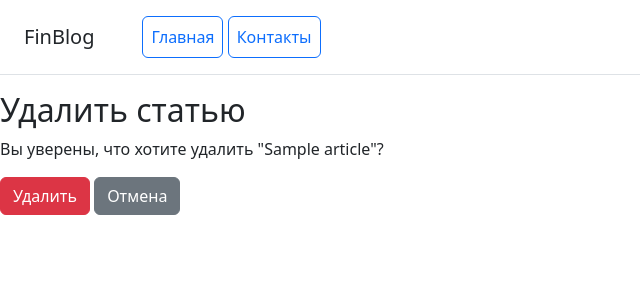
After one commit to Fin395/djangoHomework, a Django app: page /blog/blogs/delete/1/ in a window 1280 px wide. The commit adds this page. Shown: the top 300 px of the page, without its empty margins (0-640 px from the left). Run offline with Django 5.2, Linux system fonts and the light colour scheme; tables that the repository leaves empty hold one stand-in row (values such as "Sample post"); some libraries are stand-ins or nearby versions.

Commit message:
completing the CRUD

```diff
--- /dev/null
+++ b/blog/templates/blog/article_confirm_delete.html
@@ -0,0 +1,11 @@
+{% extends 'blog/base.html' %}
+<title>{% block title %}Удалить статью{% endblock %}</title>
+{% block content %}
+<h2>Удалить статью</h2>
+<p>Вы уверены, что хотите удалить "{{ object.title }}"?</p>
+<form method="post">
+    {% csrf_token %}
+    <button type="submit" class="btn btn-danger">Удалить</button>
+    <a href="{% url 'blog:articles' %}" class="btn btn-secondary">Отмена</a>
+</form>
+{% endblock %}
--- a/blog/templates/blog/article_detail.html
+++ b/blog/templates/blog/article_detail.html
@@ -11,6 +11,9 @@
     <p>{{object.content}}</p>
     <p class="card-text"><small class="text-body-secondary">Количество просмотров: {{object.views}}</small></p>
     <a class="p-2 btn btn-outline-primary" href="{% url 'blog:articles' %}">Вернуться к списку статей</a>
+    <a class="p-2 btn btn-outline-primary" href="{% url 'blog:edit' object.pk %}">Редактировать</a>
+        <a class="p-2 btn btn-outline-primary" href="{% url 'blog:delete' object.pk %}">Удалить</a>
+
   </div>
 </div>
 {% endblock %}
--- a/blog/urls.py
+++ b/blog/urls.py
@@ -1,6 +1,7 @@
 from django.urls import path
 from blog.apps import BlogConfig
-from blog.views import BlogView, BlogContactsView, ArticleDetailView, ArticlesListView, ArticleCreateView
+from blog.views import BlogView, BlogContactsView, ArticleDetailView, ArticlesListView, ArticleCreateView, \
+    ArticleUpdateView, ArticleDeleteView
 
 app_name = BlogConfig.name
 
@@ -10,5 +11,7 @@ urlpatterns = [
     path('blogs/article/<int:pk>/', ArticleDetailView.as_view(), name='article'),
     path('blogs/articles/', ArticlesListView.as_view(), name='articles'),
     path('blogs/new/', ArticleCreateView.as_view(), name='new'),
+    path('blogs/edit/<int:pk>/', ArticleUpdateView.as_view(), name='edit'),
+    path('blogs/delete/<int:pk>/', ArticleDeleteView.as_view(), name='delete'),
 
 ]
--- a/blog/views.py
+++ b/blog/views.py
@@ -1,29 +1,32 @@
 from django.views.generic import TemplateView, DetailView, ListView
-from django.views.generic.edit import CreateView
+from django.views.generic.edit import CreateView, UpdateView, DeleteView
 from django.urls import reverse_lazy
-
-
-
 from blog.models import Article
-
 
 class BlogView(TemplateView):
     template_name = 'blog/main_page.html'
 
-
 class BlogContactsView(TemplateView):
     template_name = 'blog/contacts.html'
-
 
 class ArticleDetailView(DetailView):
     model = Article
 
-
 class ArticlesListView(ListView):
     model = Article
-
 
 class ArticleCreateView(CreateView):
     model = Article
     fields = ['title', 'content', 'preview']
     success_url = reverse_lazy('blog:articles')
+
+class ArticleUpdateView(UpdateView):
+    model = Article
+    fields = ['title', 'content', 'preview']
+
+    def get_success_url(self, **kwargs):
+        return reverse_lazy('blog:article', kwargs={'pk': self.object.pk})
+
+class ArticleDeleteView(DeleteView):
+    model = Article
+    success_url = reverse_lazy('blog:articles')
```
Also changed, not shown: media/previews/i.webp (added).
